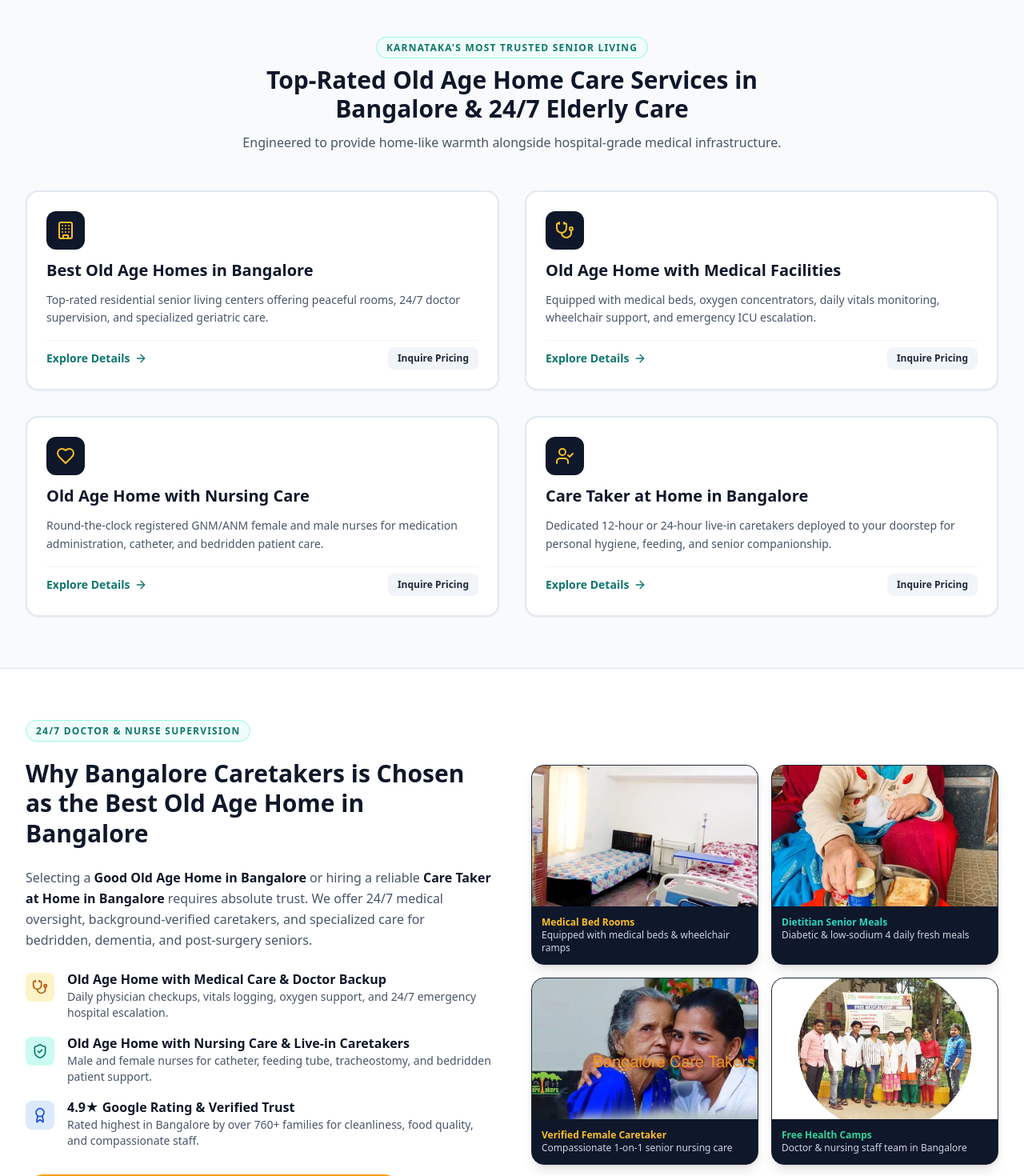
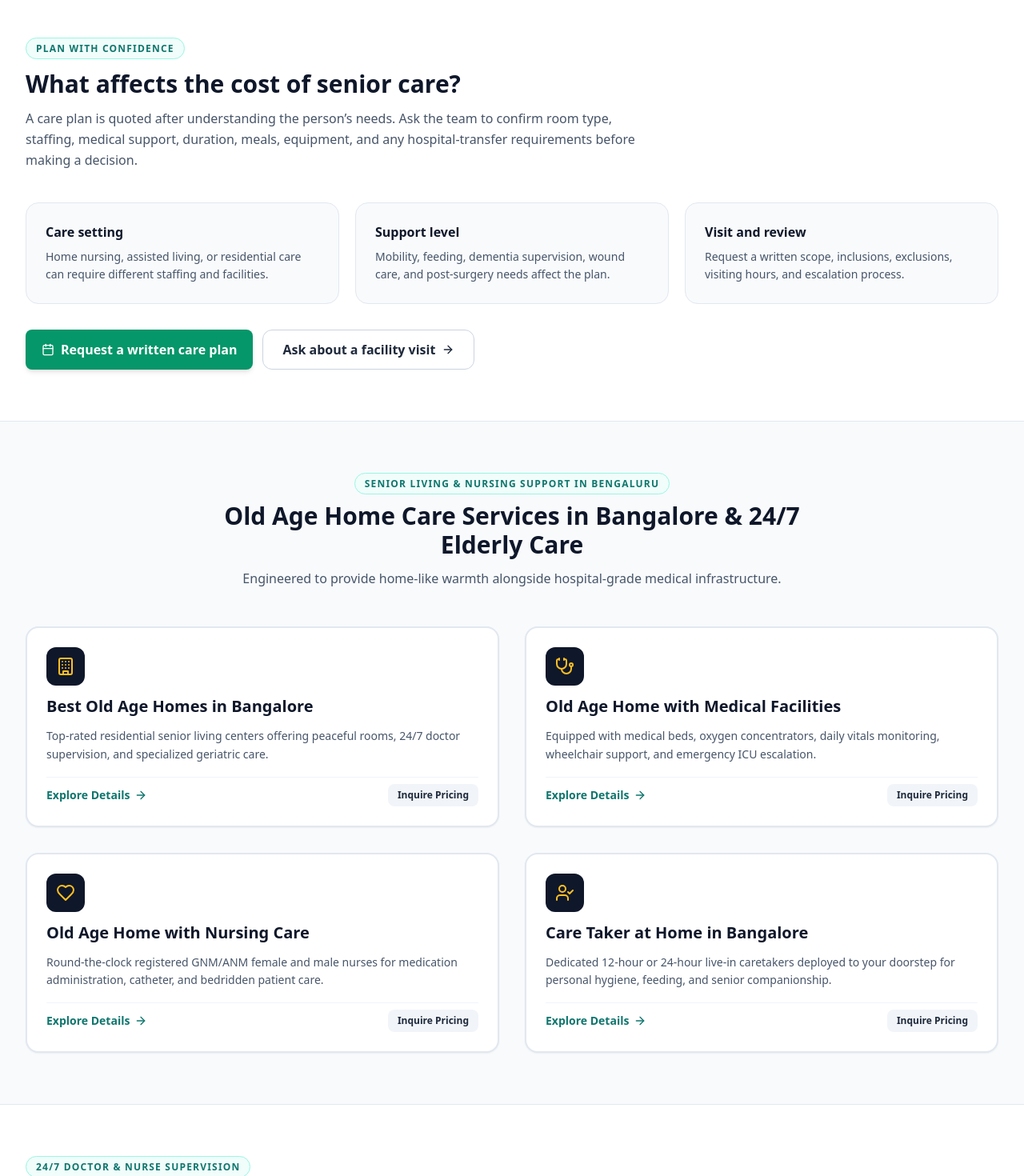
Before and after one commit to rahul-chacko-7/bangalore-caretakers, a React (Vite) app: page / in a window 1280 px wide. Shown: the part 2780-4250 px from the top of the page at 80% size. Built offline with nearby package versions, Linux system fonts and the light colour scheme.

Commit message:
feat: improve care comparison and trust clarity

```diff
--- a/src/pages/HomePage.jsx
+++ b/src/pages/HomePage.jsx
@@ -41,15 +41,15 @@ export default function HomePage({ onOpenInquiry }) {
   const homeFaqs = [
     {
       q: "Why is Bangalore Caretakers ranked among the Best Elder Care Services in Bangalore?",
-      a: "Bangalore Caretakers combines 24/7 doctor availability, 12h & 24h skilled home nursing, dietitian-approved meal plans, high hygiene standards, and emergency ambulance tie-ups across Bangalore. Rated 4.9★ based on 761+ verified Google reviews."
+      a: "Families can compare residential care, home nursing, dementia support, and recovery services with the team. Ask about current staffing, doctor availability, facility arrangements, fees, and the emergency escalation process for the person’s needs."
     },
     {
       q: "What is the cost of 12hrs duty vs 24hrs duty in home care services in Bangalore?",
-      a: "12-hour daytime or nighttime home care shifts in Bangalore range from ₹18,000 to ₹26,000 per month, while 24-hour live-in home caretakers range from ₹28,000 to ₹42,000 per month."
+      a: "The cost depends on shift length, caregiver experience, clinical tasks, location, and whether equipment is needed. Request a current written quote for 12-hour or 24-hour care rather than relying on a general range."
     },
     {
       q: "What is the monthly price list for paid, ISKCON, Christian, or free old age homes in Bangalore?",
-      a: "Standard paid old age homes range from ₹18,000 to ₹35,000/month, luxury retirement communities range from ₹50,000 to ₹95,000/month, while charitable/Christian & government trust homes offer low-cost or free stay options for low-income seniors."
+      a: "Fees vary by room type, assistance level, nursing coverage, meals, equipment, and duration. Ask each facility for a written monthly breakdown and clarify admission, deposit, medication, transport, and emergency charges."
     },
     {
       q: "Do you provide residential care for mentally challenged adults and bedridden seniors in Bangalore?",
@@ -201,16 +201,43 @@ export default function HomePage({ onOpenInquiry }) {
       {/* Competitor Feature: Care Comparison Matrix */}
       <CareComparisonMatrix onOpenInquiry={onOpenInquiry} />
 
+      {/* Transparent decision support: helps families compare care without making unverified price claims. */}
+      <section className="py-16 bg-white border-y border-slate-200" aria-labelledby="care-planning-heading">
+        <div className="max-w-7xl mx-auto px-4 sm:px-6 lg:px-8">
+          <div className="max-w-3xl mb-10">
+            <span className="text-xs font-bold text-teal-700 uppercase tracking-widest bg-teal-50 px-3 py-1 rounded-full border border-teal-200">Plan with confidence</span>
+            <h2 id="care-planning-heading" className="mt-4 text-3xl font-black text-slate-900">What affects the cost of senior care?</h2>
+            <p className="mt-3 text-slate-600 leading-relaxed">A care plan is quoted after understanding the person’s needs. Ask the team to confirm room type, staffing, medical support, duration, meals, equipment, and any hospital-transfer requirements before making a decision.</p>
+          </div>
+          <div className="grid grid-cols-1 md:grid-cols-3 gap-5">
+            {[
+              ['Care setting', 'Home nursing, assisted living, or residential care can require different staffing and facilities.'],
+              ['Support level', 'Mobility, feeding, dementia supervision, wound care, and post-surgery needs affect the plan.'],
+              ['Visit and review', 'Request a written scope, inclusions, exclusions, visiting hours, and escalation process.']
+            ].map(([title, text]) => (
+              <div key={title} className="rounded-2xl border border-slate-200 bg-slate-50 p-6">
+                <h3 className="font-extrabold text-slate-900">{title}</h3>
+                <p className="mt-2 text-sm leading-relaxed text-slate-600">{text}</p>
+              </div>
+            ))}
+          </div>
+          <div className="mt-8 flex flex-col sm:flex-row gap-3">
+            <button onClick={onOpenInquiry} className="btn-primary inline-flex items-center justify-center gap-2 px-6 py-3 font-bold"><Calendar className="w-4 h-4" />Request a written care plan</button>
+            <Link to="/contact-us" className="inline-flex items-center justify-center gap-2 rounded-xl border border-slate-300 px-6 py-3 font-bold text-slate-800 hover:bg-slate-50">Ask about a facility visit <ArrowRight className="w-4 h-4" /></Link>
+          </div>
+        </div>
+      </section>
+
       {/* Core Old Age Home Features Section */}
       <section className="py-16 bg-slate-50">
         <div className="max-w-7xl mx-auto px-4 sm:px-6 lg:px-8 space-y-12">
 
           <div className="text-center max-w-3xl mx-auto space-y-3">
             <span className="text-xs font-bold text-teal-700 uppercase tracking-widest bg-teal-50 px-3 py-1 rounded-full border border-teal-200">
-              Karnataka's Most Trusted Senior Living
+              Senior Living & Nursing Support in Bengaluru
             </span>
             <h2 className="text-3xl font-black text-slate-900">
-              Top-Rated Old Age Home Care Services in Bangalore & 24/7 Elderly Care
+                Old Age Home Care Services in Bangalore & 24/7 Elderly Care
             </h2>
             <p className="text-slate-600 text-base">
               Engineered to provide home-like warmth alongside hospital-grade medical infrastructure.
@@ -274,8 +301,8 @@ export default function HomePage({ onOpenInquiry }) {
                 24/7 Doctor & Nurse Supervision
               </span>
 
-              <h2 className="text-3xl font-extrabold text-slate-900 leading-tight">
-                Why Bangalore Caretakers is Chosen as the Best Old Age Home in Bangalore
+                <h2 className="text-3xl font-extrabold text-slate-900 leading-tight">
+                Compare care options for an older adult in Bangalore
               </h2>
 
               <p className="text-slate-600 text-base leading-relaxed">
@@ -308,8 +335,8 @@ export default function HomePage({ onOpenInquiry }) {
                     <Award className="w-5 h-5" />
                   </div>
                   <div>
-                    <h3 className="font-bold text-slate-900 text-base">4.9★ Google Rating & Verified Trust</h3>
-                    <p className="text-sm text-slate-600">Rated highest in Bangalore by over 760+ families for cleanliness, food quality, and compassionate staff.</p>
+                    <h3 className="font-bold text-slate-900 text-base">Review and verify the care plan</h3>
+                    <p className="text-sm text-slate-600">Ask about staff qualifications, room arrangements, meals, visiting hours, and the emergency escalation process before admission.</p>
                   </div>
                 </div>
               </div>
```
